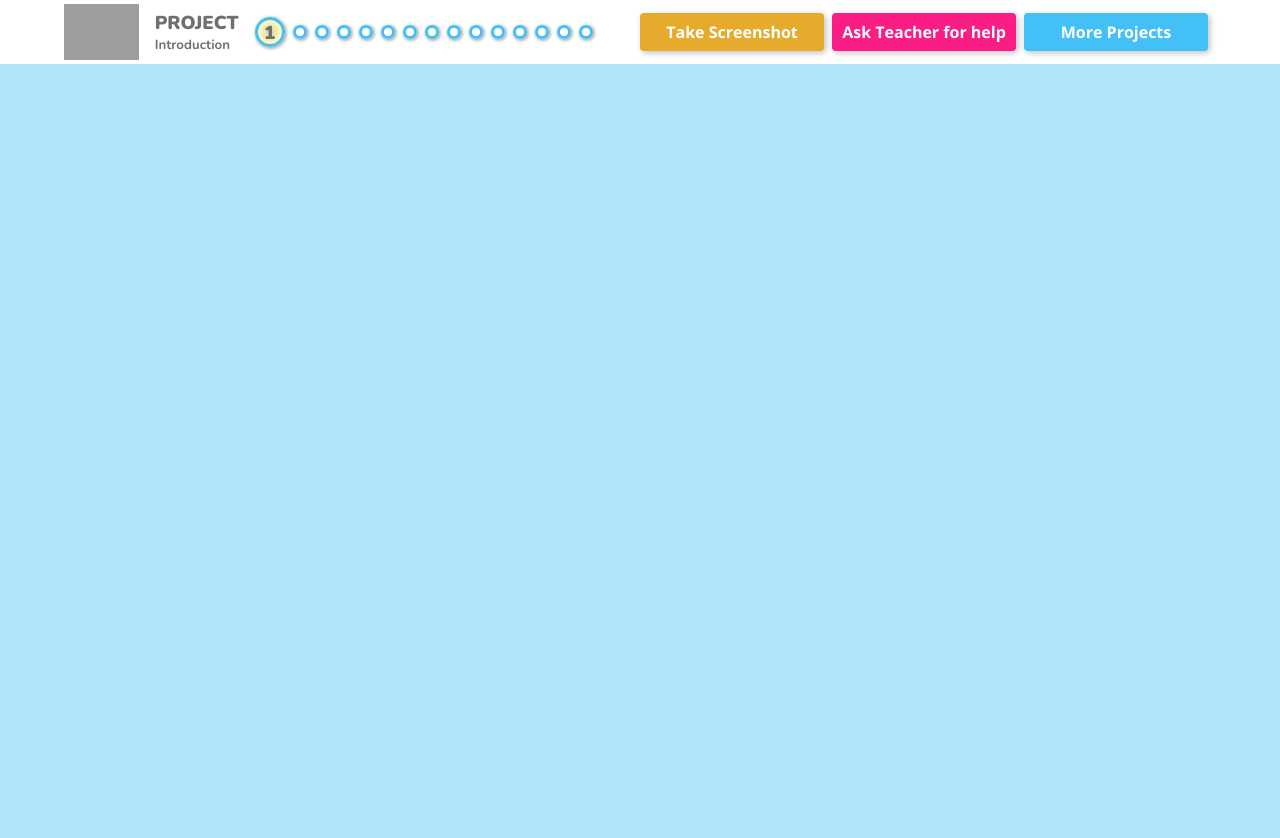
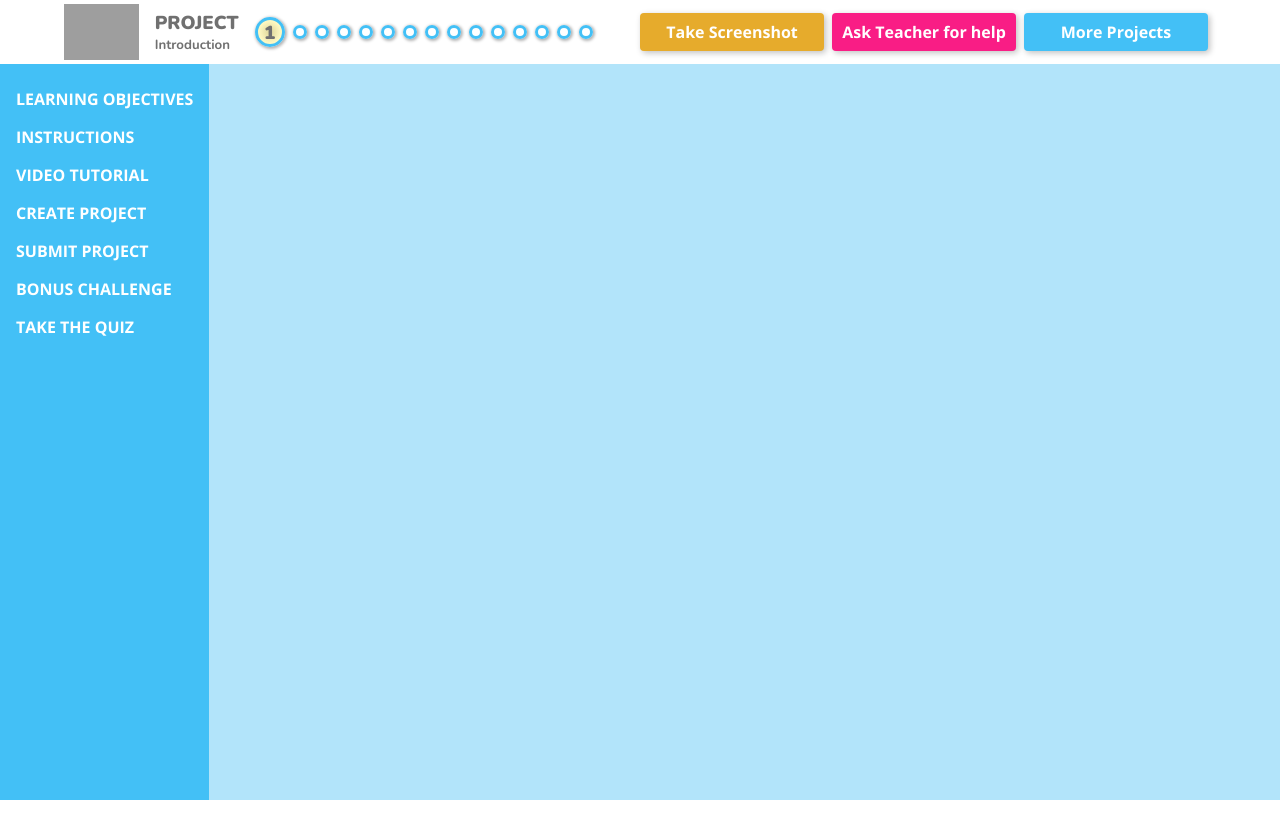
Before and after one commit to aidannairn/level-up-works--frontend, a React (Create React App) app: page /student-project-builder in a window 1280 px wide. Shown: the top 838 px of the page. After the commit the page ends 800 px from the top, so only its background shows below. Built offline with nearby package versions, Linux system fonts and the light colour scheme; grey boxes are pictures that could not be loaded.

Commit message:
feat: Create/Add sidebar component and render heading of each dashboard item.

```diff
--- a/src/components/user-dashboard/UserDashboard.js
+++ b/src/components/user-dashboard/UserDashboard.js
@@ -1,14 +1,15 @@
 import styled from "styled-components"
+import Sidebar from "./sidebar/Sidebar"
 
 const Container = styled.div`
   background-color: #B2E4FA;
-  min-height: 100vh;
+  min-height: 100%;
 `
 
 const UserDashboard = ({ items }) => {
   return (
     <Container>
-
+      <Sidebar items={items} />
     </Container>
   )
 }
--- /dev/null
+++ b/src/components/user-dashboard/sidebar/MenuItem.js
@@ -0,0 +1,15 @@
+import styled from "styled-components"
+
+const Container = styled.div`
+  padding: 0.5rem 0;
+  cursor: pointer;
+`
+
+const MenuItem = ({ item }) => {
+  const { sidebarHeading } = item
+  return (
+    <Container>{sidebarHeading}</Container>
+  )
+}
+
+export default MenuItem
--- /dev/null
+++ b/src/components/user-dashboard/sidebar/Sidebar.js
@@ -0,0 +1,27 @@
+import styled from "styled-components"
+
+import MenuItem from "./MenuItem"
+
+const Container = styled.div`
+  display: flex;
+  flex-direction: column;
+  min-height: calc(100vh - 6rem);
+  width: fit-content;
+  padding: 1rem;
+  background-color: #43C0F6;
+  color: white;
+  text-transform: uppercase;
+  font-weight: 700;
+`
+
+const Sidebar = ({ items }) => {
+  return (
+    <Container>
+      {items.map((item, i) => {
+        return <MenuItem key={i} item={item} />
+      })}
+    </Container>
+  )
+}
+
+export default Sidebar
```
